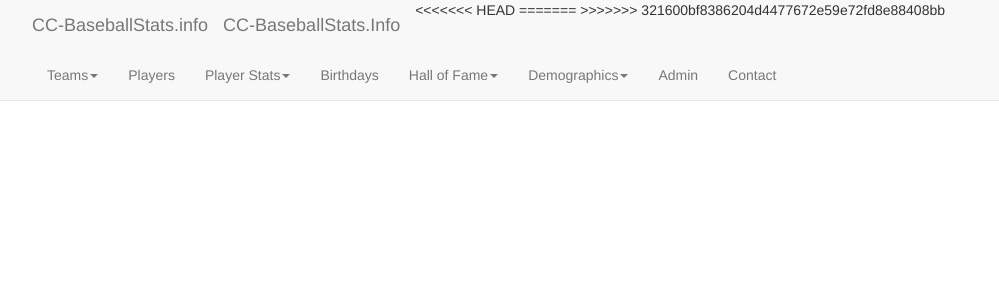
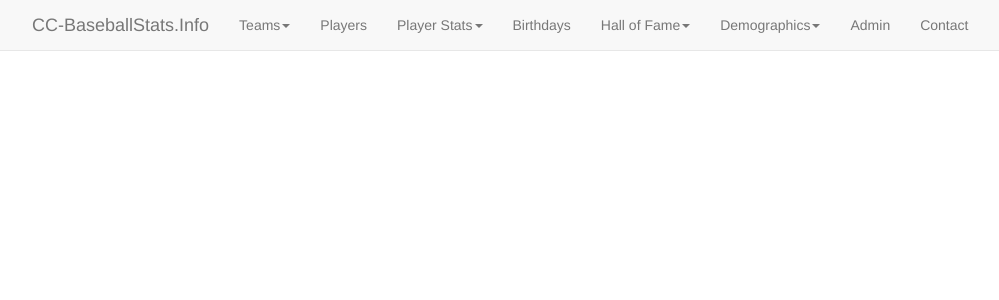
Before and after one commit to jgoldstick/baseball, a Django app: template baseball_stats/baseball/templates/baseball/base.html in a window 1280 px wide. Shown: the top 300 px of the page, without its empty margins (38-1037 px from the left). Run offline with Django 3.2, Linux system fonts and the light colour scheme; the template is opened without the code that fills it, so the values that code supplies are empty; some libraries are stand-ins or nearby versions.

Commit message:
modified:   baseball/templates/baseball/top_menu.html

```diff
--- a/baseball_stats/baseball/templates/baseball/top_menu.html
+++ b/baseball_stats/baseball/templates/baseball/top_menu.html
@@ -7,11 +7,7 @@
             <span class="icon-bar"></span>
             <span class="icon-bar"></span>
             </button>
-<<<<<<< HEAD
-            <a class="navbar-brand" href="#">CC-BaseballStats.info</a>
-=======
             <a class="navbar-brand" href="#">CC-BaseballStats.Info</a>
->>>>>>> 321600bf8386204d4477672e59e72fd8e88408bb
         </div>
         <div class="navbar-collapse collapse">
             <ul class="nav navbar-nav">
```
